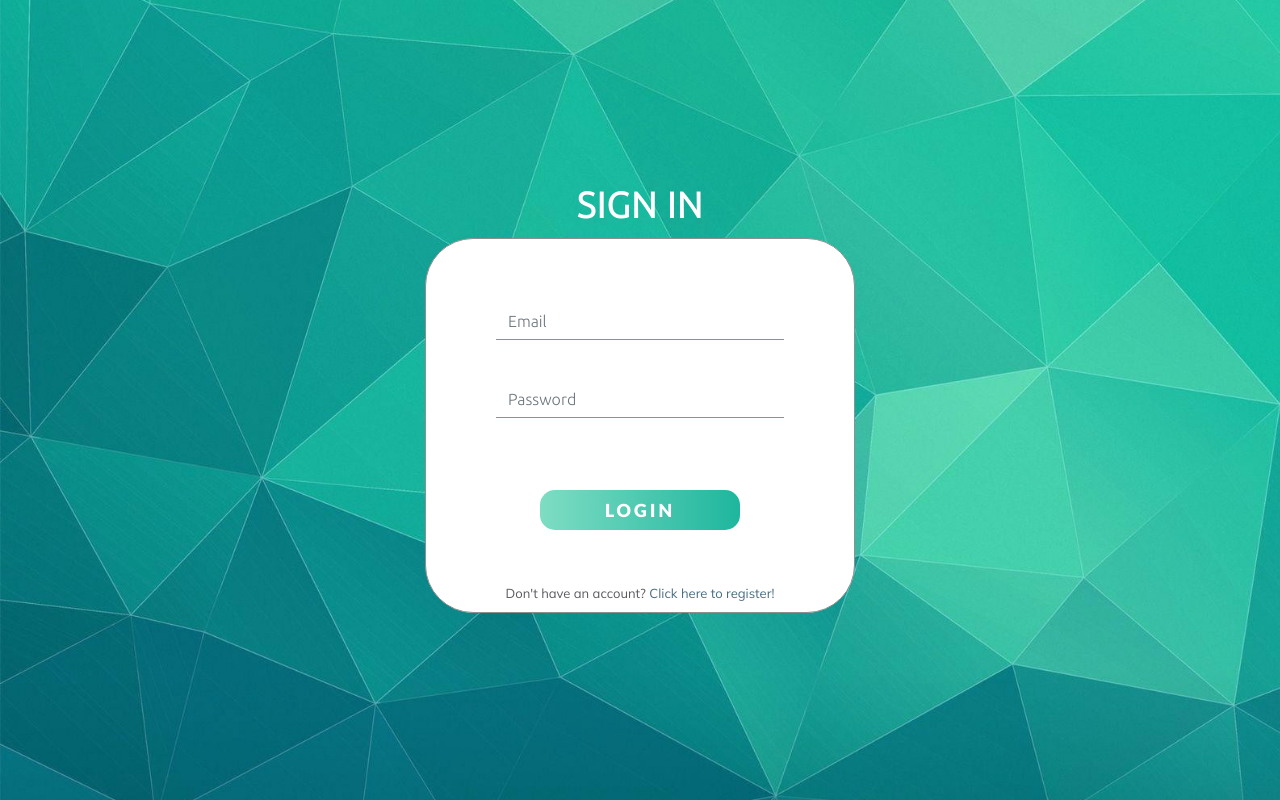
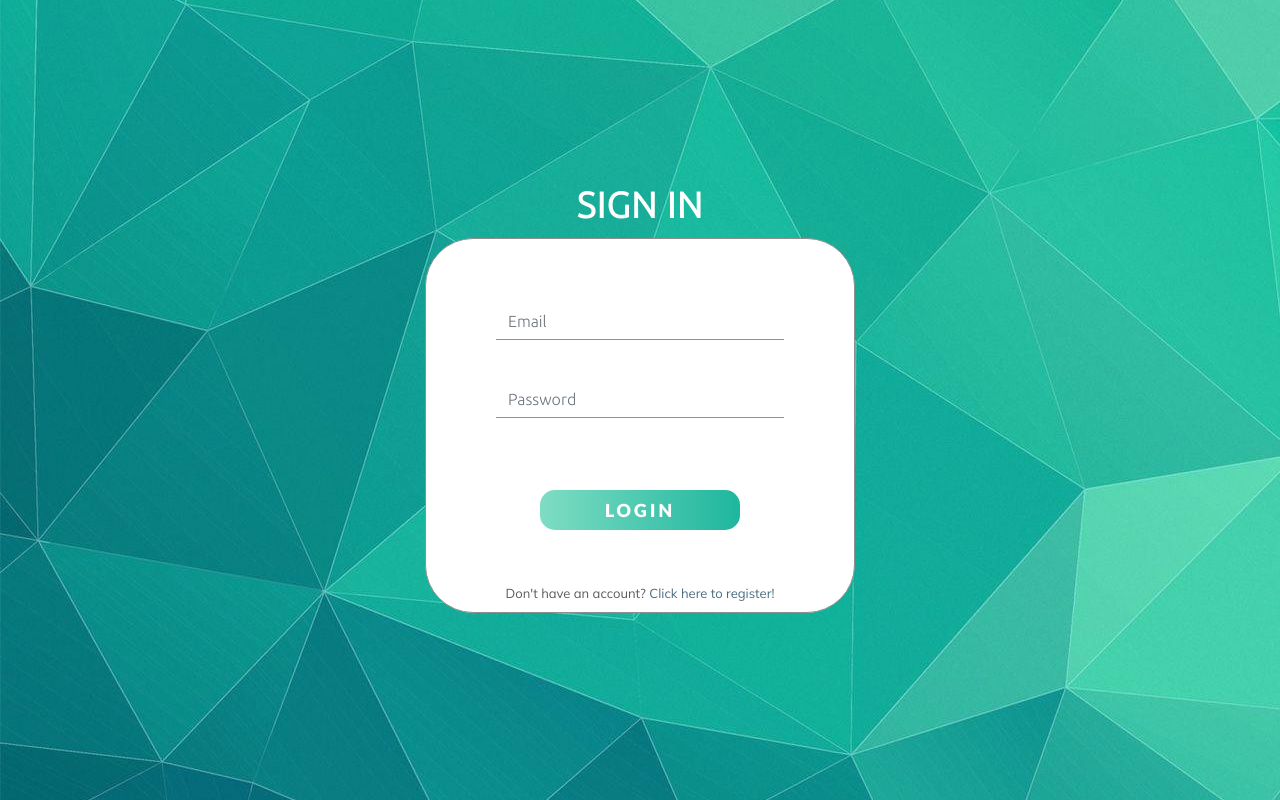
Before and after one commit to VladGavrikov/Oral-Test-App, a Flask app: page /login in a window 1280 px wide. Run offline with Flask 2, Linux system fonts and the light colour scheme; some libraries are stand-ins or nearby versions.

Commit message:
Fix login background

```diff
--- a/TestingApp/app/static/css/login-style.css
+++ b/TestingApp/app/static/css/login-style.css
@@ -1,6 +1,5 @@
 body {
     background-image: url(../img/login-background.jpg);
-    background-size: 1550px;
     background-repeat: no-repeat;
     font-family: 'Mulish', sans-serif;
 }
```
Also changed, not shown: 1 other file.
